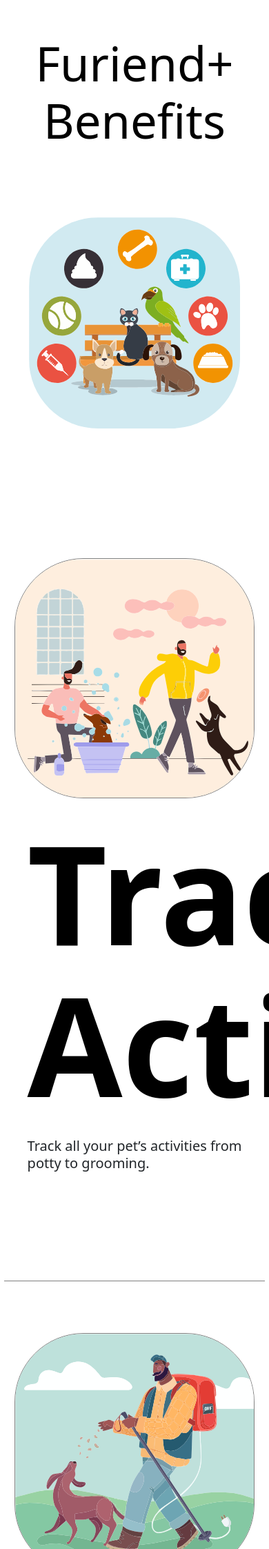
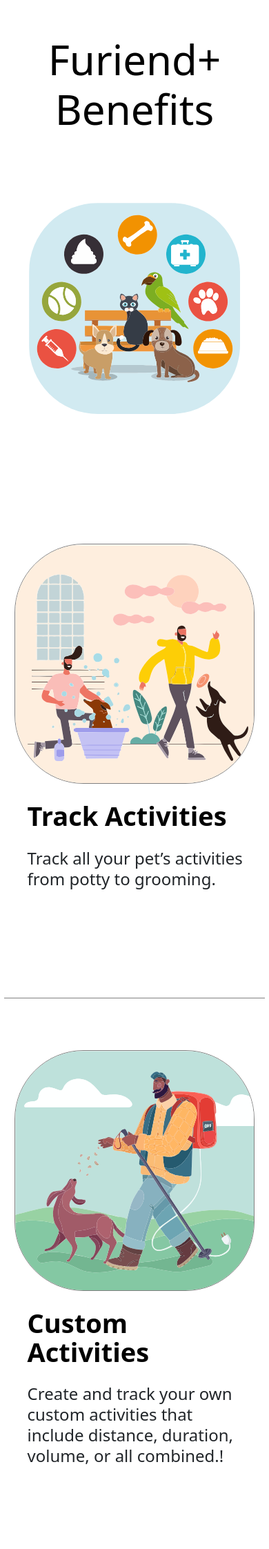
Before and after one commit to mcruncher/mcruncher.github.io, a PHP site: page /furiend/furiend-plus-features/index.html in a window 390 px wide; the page is wider, and only the part inside the window is pictured. Shown: the top 2245 px of that part at 69% size. Run offline with PHP 8.4, Linux system fonts and the light colour scheme.

Commit message:
Added media query so the font can be controlled in Ipad and Iphone

```diff
--- a/furiend/furiend-plus-features/styles/style.css
+++ b/furiend/furiend-plus-features/styles/style.css
@@ -43,7 +43,6 @@
     margin-right: 0.625rem;
     margin-top: 0.313rem;
     margin-bottom: 25px;
-    font-size: 10rem;
     line-height: 1.1;
     padding-top: 20px;
     padding-left: 0;
@@ -54,8 +53,7 @@
     margin-top: 0.313rem;
     margin-right: 0.625rem;
     margin-left: 0.938rem;
-    font-size: 1em;
-    font-weight: 350;
+    font-weight: 300;
     font-family: var(--bs-body-font-family);
     line-height: 1.25;
     padding: 0;
@@ -89,7 +87,27 @@
 }
 
 
-@media (min-width: 768px) {
+@media (max-height: 930px)
+{
+    .main-header-text
+    {
+        font-size: 3rem;
+    }
+
+    .bullet-text
+    {
+        font-size: 1.9rem;
+    }
+
+    .description-text
+    {
+        font-size: 1.2rem;
+    }
+}
+
+
+@media (min-height: 930px)
+{
 
     .main-header-text
     {
@@ -97,27 +115,10 @@
     }
     .bullet-text
     {
-        font-size: 2.8rem;
+        font-size: 2.2rem;
     }
     .description-text
     {
-        font-size: 1.75rem;
+        font-size: 1.9rem;
     }
 }
-
-
-@media (min-width: 1024px)
-{
-    .main-header-text
-    {
-        font-size: 7.5rem;
-    }
-    .bullet-text
-    {
-        font-size: 3.2em;
-    }
-    .description-text
-    {
-        font-size: 2.5em;
-    }
-}
```
